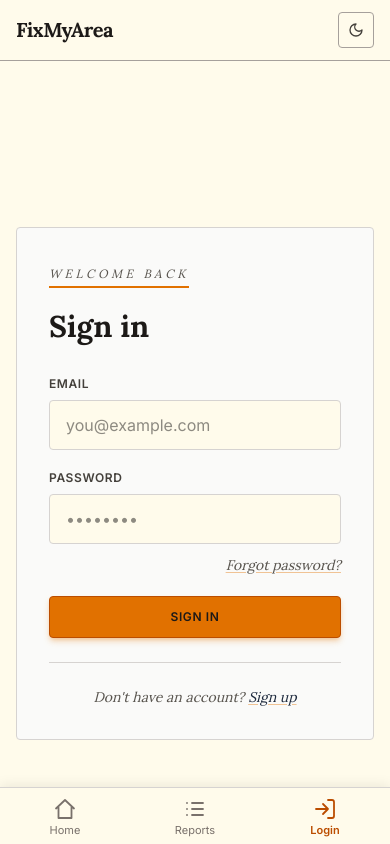
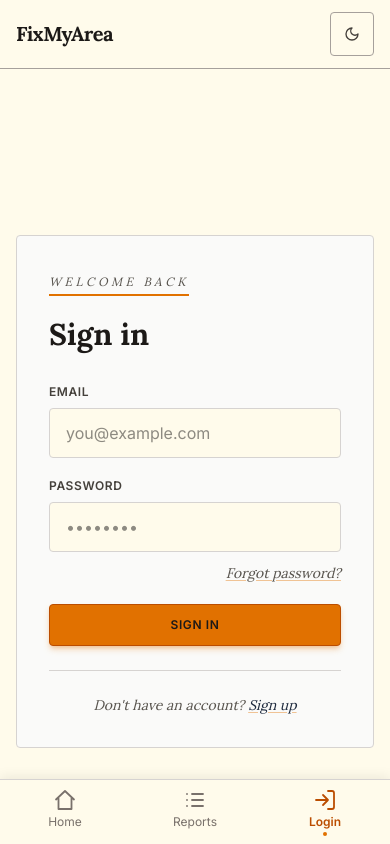
Before and after one commit to Daniyal-ali-code/fixmyarea, a Next.js app in the folder client/: page /login in a window 390 px wide. Shown: the top 844 px of the page. Built offline with nearby package versions, Linux system fonts and the light colour scheme; no server answers.

Commit message:
Polish mobile shell: layout padding, header, bottom nav

```diff
--- a/client/src/app/layout.js
+++ b/client/src/app/layout.js
@@ -4,6 +4,8 @@ import { ThemeProvider } from "@/components/ThemeProvider";
 import { AuthProvider } from "@/components/AuthProvider";
 import Header from "@/components/Header";
 import BottomNav from "@/components/BottomNav";
+import { PageEnter } from "@/components/Motion";
+import { Footer } from "@/components/ui";
 
 const inter = Inter({
   variable: "--font-sans",
@@ -18,6 +20,16 @@ const lora = Lora({
 export const metadata = {
   title: "FixMyArea — Report Local Issues",
   description: "Report and track community issues in your area.",
+};
+
+// viewportFit cover so the safe-area insets apply; theme-color matches
+// the amber/stone chrome around the bottom nav.
+export const viewport = {
+  viewportFit: "cover",
+  themeColor: [
+    { media: "(prefers-color-scheme: light)", color: "#fffbeb" },
+    { media: "(prefers-color-scheme: dark)", color: "#1c1917" },
+  ],
 };
 
 const themeScript = `
@@ -41,8 +53,13 @@ export default function RootLayout({ children }) {
         <ThemeProvider>
           <AuthProvider>
             <Header />
-            <div className="pb-[calc(7rem+env(safe-area-inset-bottom))]">
-              {children}
+            {/* Bottom padding is 4.5rem + safe area: the nav bar is
+                ~56px, so this clears it without the old 7rem dead band.
+                The footer lives inside this wrapper so it also clears
+                the nav. */}
+            <div className="pb-[calc(4.5rem+env(safe-area-inset-bottom))]">
+              <PageEnter>{children}</PageEnter>
+              <Footer />
             </div>
             <BottomNav />
           </AuthProvider>
--- a/client/src/components/BottomNav.js
+++ b/client/src/components/BottomNav.js
@@ -36,7 +36,7 @@ function Tab({ href, label, icon, active }) {
     <Link
       href={href}
       aria-current={active ? "page" : undefined}
-      className={`flex flex-col items-center justify-center gap-1 py-2 text-[11px] leading-none transition ${
+      className={`flex flex-col items-center justify-center gap-1 py-2 min-h-[52px] text-xs leading-none transition active:scale-95 ${
         active
           ? "text-amber-700 dark:text-amber-500 font-semibold"
           : "text-stone-500 dark:text-stone-400 hover:text-stone-800 dark:hover:text-stone-200"
@@ -44,6 +44,14 @@ function Tab({ href, label, icon, active }) {
     >
       <Icon d={ICONS[icon]} className="w-6 h-6" />
       <span>{label}</span>
+      {/* Active-tab indicator: a small amber dot, always the same size
+          so switching tabs never shifts the layout. */}
+      <span
+        aria-hidden="true"
+        className={`h-1 w-1 rounded-full bg-amber-600 dark:bg-amber-500 transition-all duration-200 ${
+          active ? "opacity-100 scale-100" : "opacity-0 scale-50"
+        }`}
+      />
     </Link>
   );
 }
@@ -56,12 +64,12 @@ function CenterAction({ href, label, icon, active }) {
         href={href}
         aria-label={label}
         aria-current={active ? "page" : undefined}
-        className="absolute -top-6 left-1/2 -translate-x-1/2 flex items-center justify-center w-14 h-14 rounded-full bg-amber-600 text-white shadow-lg ring-4 ring-amber-50 dark:ring-stone-900 hover:bg-amber-500 active:scale-95 transition"
+        className="absolute -top-6 left-1/2 -translate-x-1/2 flex items-center justify-center w-14 h-14 rounded-full bg-amber-600 text-stone-900 shadow-lg ring-4 ring-amber-50 dark:ring-stone-900 hover:bg-amber-500 active:scale-95 transition"
       >
         <Icon d={ICONS[icon]} className="w-7 h-7" />
       </Link>
       <span
-        className={`mt-7 text-[11px] leading-none transition ${
+        className={`mt-7 text-xs leading-none transition ${
           active
             ? "text-amber-700 dark:text-amber-500 font-semibold"
             : "text-stone-500 dark:text-stone-400"
@@ -75,7 +83,7 @@ function CenterAction({ href, label, icon, active }) {
 
 export default function BottomNav() {
   const pathname = usePathname();
-  const { user } = useAuth();
+  const { user, loading } = useAuth();
 
   const isHome = pathname === "/";
   const isReports =
@@ -85,13 +93,29 @@ export default function BottomNav() {
   const isAdmin = pathname === "/admin" || pathname.startsWith("/admin");
   const isLogin = pathname === "/login";
 
-  // Signed out (or still loading): the guest tabs.
+  // While auth is still resolving, render the bar shell at full height
+  // with no tabs — otherwise the guest bar flashes, then swaps to the
+  // signed-in bar on every signed-in load.
+  if (loading) {
+    return (
+      <nav
+        aria-label="Primary"
+        className="fixed bottom-0 inset-x-0 z-50 bg-amber-50 dark:bg-stone-900 border-t border-stone-300 dark:border-stone-700 shadow-[0_-2px_12px_rgba(0,0,0,0.08)] pb-[env(safe-area-inset-bottom)]"
+      >
+        <div className="mx-auto max-w-3xl min-h-[56px]" />
+      </nav>
+    );
+  }
+
+  // Signed out: the guest tabs.
   if (!user) {
     return (
       <nav
         aria-label="Primary"
         className="fixed bottom-0 inset-x-0 z-50 bg-amber-50 dark:bg-stone-900 border-t border-stone-300 dark:border-stone-700 shadow-[0_-2px_12px_rgba(0,0,0,0.08)] pb-[env(safe-area-inset-bottom)]"
       >
+        {/* Deliberate phone-width tab bar (max-w-3xl) while the header
+            and content span max-w-6xl — the bar is a phone UI, centred. */}
         <div className="mx-auto max-w-3xl grid grid-cols-3 min-h-[56px]">
           <Tab href="/" label="Home" icon="home" active={isHome} />
           <Tab
--- a/client/src/components/Header.js
+++ b/client/src/components/Header.js
@@ -16,7 +16,7 @@ export default function Header() {
   }
 
   return (
-    <header className="sticky top-0 z-40 bg-amber-50 dark:bg-stone-900 border-b border-stone-400 dark:border-stone-700">
+    <header className="sticky top-0 z-40 bg-amber-50 dark:bg-stone-900 border-b border-stone-400 dark:border-stone-700 pt-[env(safe-area-inset-top)]">
       <div className="max-w-6xl mx-auto px-4 py-3 flex items-center justify-between gap-4">
         <Link
           href="/"
@@ -37,7 +37,7 @@ export default function Header() {
               </span>
               <button
                 onClick={handleLogout}
-                className="px-4 py-2 text-xs font-semibold uppercase tracking-wider text-stone-900 dark:text-stone-100 bg-amber-50 dark:bg-stone-800 rounded-sm hover:bg-amber-100 dark:hover:bg-stone-700 transition border border-stone-400 dark:border-stone-600"
+                className="px-4 py-2 min-h-11 text-xs font-semibold uppercase tracking-wider text-stone-900 dark:text-stone-100 bg-amber-50 dark:bg-stone-800 rounded-sm hover:bg-amber-100 dark:hover:bg-stone-700 transition border border-stone-400 dark:border-stone-600"
               >
                 Logout
               </button>
--- a/client/src/components/ThemeToggle.js
+++ b/client/src/components/ThemeToggle.js
@@ -10,7 +10,7 @@ export default function ThemeToggle() {
       <button
         aria-label="Toggle theme"
         disabled
-        className="h-9 w-9 border border-stone-400 dark:border-stone-600 rounded-sm"
+        className="h-11 w-11 border border-stone-400 dark:border-stone-600 rounded-sm"
       />
     );
   }
@@ -19,7 +19,7 @@ export default function ThemeToggle() {
     <button
       onClick={toggle}
       aria-label={theme === "dark" ? "Switch to light mode" : "Switch to dark mode"}
-      className="h-9 w-9 flex items-center justify-center border border-stone-400 dark:border-stone-600 rounded-sm text-stone-700 dark:text-stone-300 hover:bg-amber-100 dark:hover:bg-stone-800 transition"
+      className="h-11 w-11 flex items-center justify-center border border-stone-400 dark:border-stone-600 rounded-sm text-stone-700 dark:text-stone-300 hover:bg-amber-100 dark:hover:bg-stone-800 transition active:scale-95"
     >
       {theme === "dark" ? (
         <svg
```
